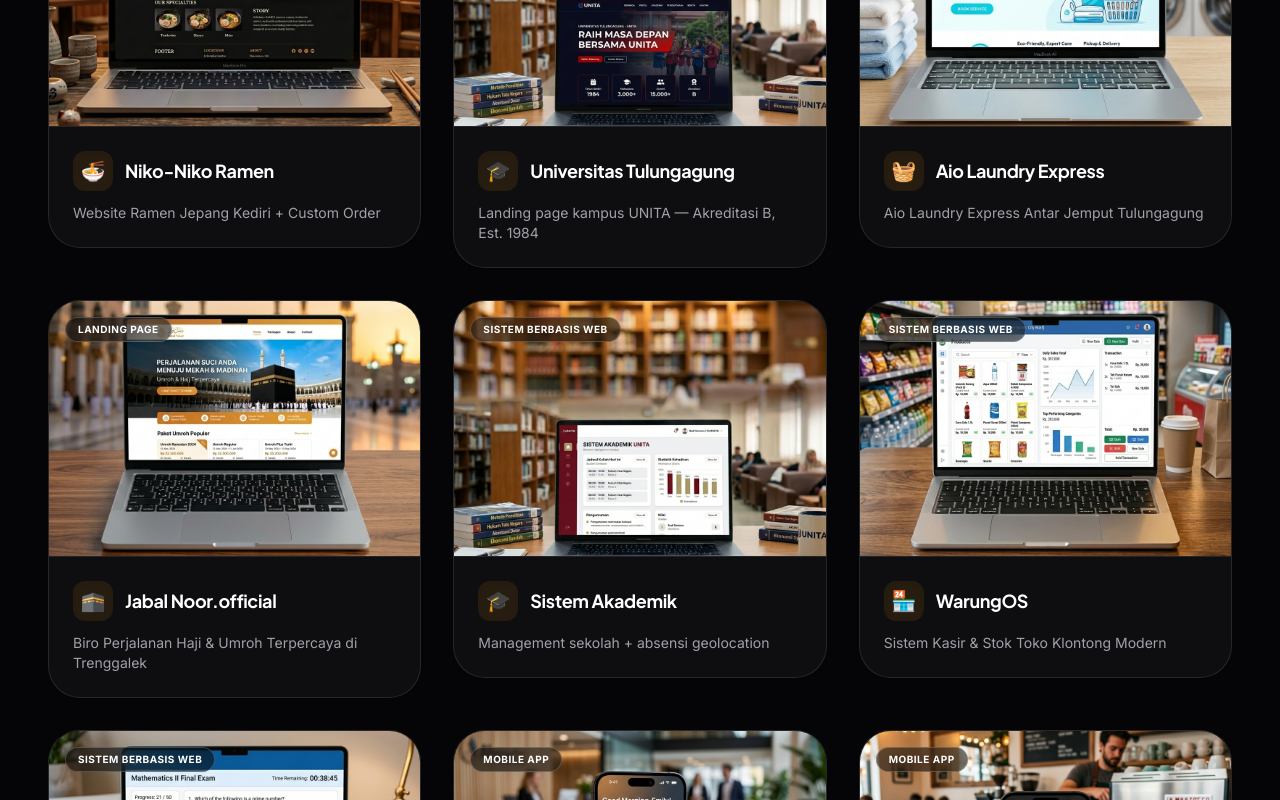
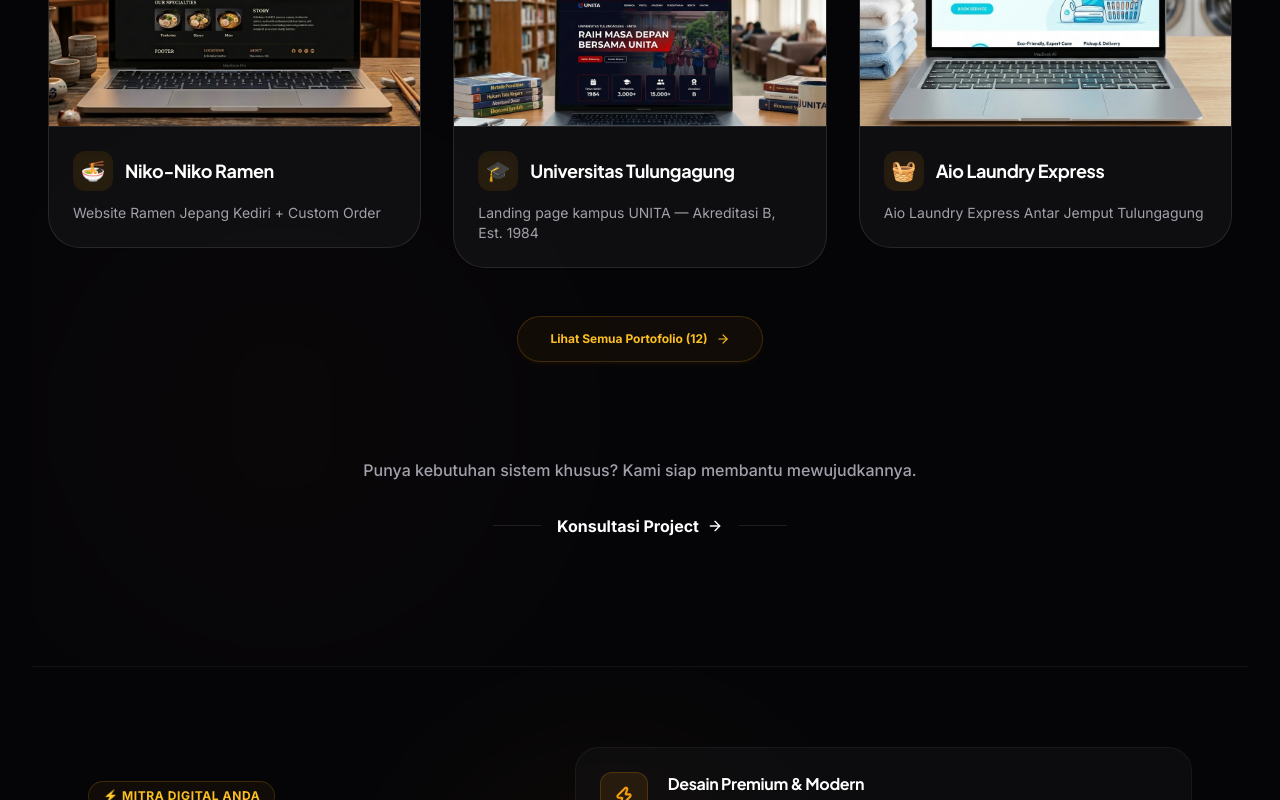
Before and after one commit to kustoro2026-oss/porto-fahri, a React (Vite) app: page / in a window 1280 px wide. Shown: the part 2173-2973 px from the top of the page. Built offline with nearby package versions, Linux system fonts and the light colour scheme.

Commit message:
feat: add DemoSection component with category filtering and project grid display

```diff
--- a/src/components/home/DemoSection.jsx
+++ b/src/components/home/DemoSection.jsx
@@ -1,3 +1,4 @@
+import { useState, useEffect } from "react";
 import { motion, AnimatePresence } from "framer-motion";
 import DemoCard from "../cards/DemoCard";
 import {
@@ -11,6 +12,13 @@
 } from "lucide-react";
 
 export default function DemoSection({ filter, setFilter, filtered }) {
+  const [showAll, setShowAll] = useState(false);
+
+  // Reset showAll when filter category changes
+  useEffect(() => {
+    setShowAll(false);
+  }, [filter]);
+
   // CATEGORY CONFIG
   const categories = [
     { id: "all", label: "All Works", icon: LayoutGrid },
@@ -35,6 +43,9 @@
         return "Koleksi karya digital terbaik kami dari berbagai industri dan platform.";
     }
   };
+
+  const initialItemsCount = 6;
+  const displayItems = showAll ? filtered : filtered.slice(0, initialItemsCount);
 
   return (
     <section id="demo" className="relative py-20 md:py-32 overflow-hidden">
@@ -135,7 +146,7 @@
                 transition={{ duration: 0.5 }}
                 className="grid grid-cols-1 sm:grid-cols-2 lg:grid-cols-3 gap-8"
               >
-                {filtered.map((demo, i) => (
+                {displayItems.map((demo, i) => (
                   <DemoCard key={demo.id || i} demo={demo} />
                 ))}
 
@@ -151,6 +162,21 @@
               </motion.div>
             )}
           </AnimatePresence>
+
+          {filter !== "software" && filtered.length > initialItemsCount && (
+            <div className="flex justify-center mt-12 relative z-20">
+              <button
+                onClick={() => setShowAll(!showAll)}
+                className="group/btn relative px-8 py-3.5 rounded-full overflow-hidden border border-amber-500/20 bg-amber-500/5 dark:bg-amber-500/5 hover:border-amber-500/30 text-amber-600 dark:text-amber-400 hover:text-white dark:hover:text-white text-xs font-bold transition-all duration-300 shadow-md shadow-amber-500/5 hover:shadow-lg hover:shadow-amber-500/10 active:scale-95"
+              >
+                <span className="absolute inset-0 bg-gradient-to-r from-amber-500 to-orange-500 opacity-0 group-hover/btn:opacity-100 transition-opacity duration-300 -z-10" />
+                <span className="relative z-10 flex items-center gap-2">
+                  {showAll ? "Tampilkan Lebih Sedikit" : `Lihat Semua Portofolio (${filtered.length})`}
+                  <ArrowRight className="w-3.5 h-3.5 group-hover/btn:translate-x-1 transition-transform" />
+                </span>
+              </button>
+            </div>
+          )}
         </div>
 
         {/* BOTTOM CTA */}
```
